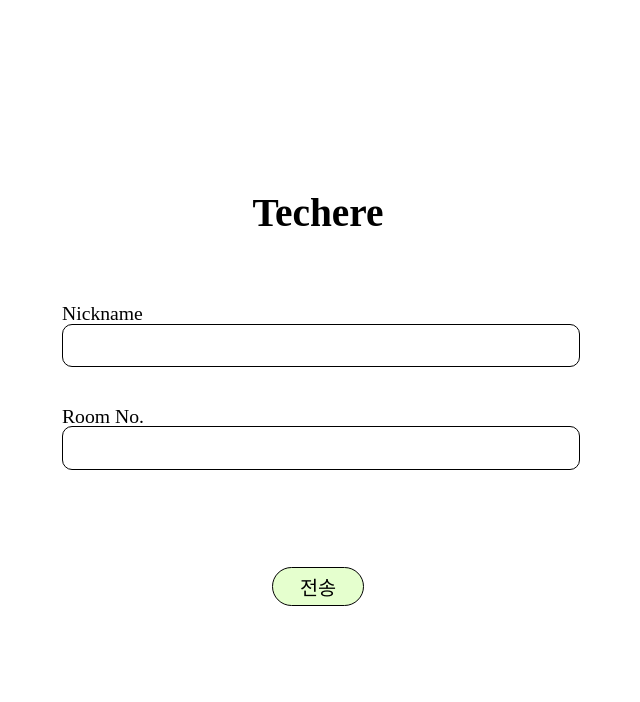
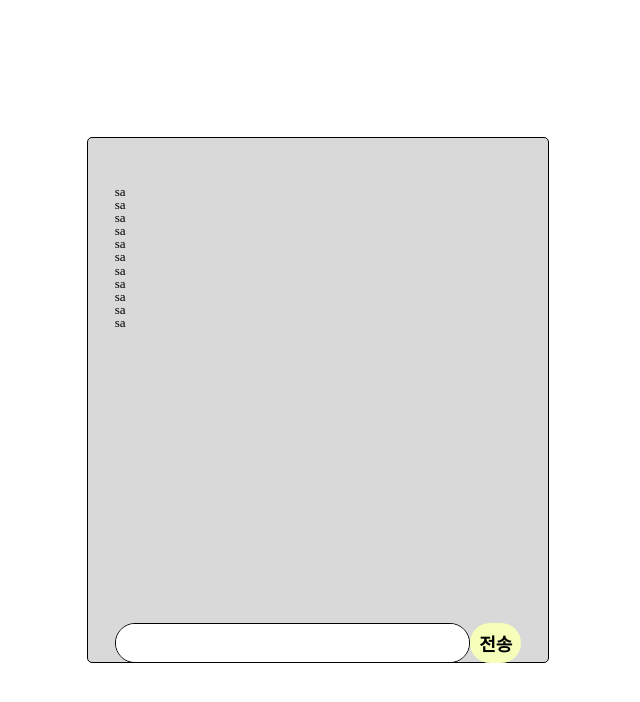
Before and after one commit to TecHERE/frontend-repo, a React (Vite) app: page /room in a window 1280 px wide. Shown: the top 702 px of the page, without its empty margins (322-962 px from the left). Built offline with nearby package versions, Linux system fonts and the light colour scheme.

Commit message:
feat : creat chatRoom ui - 1

```diff
--- a/src/App.tsx
+++ b/src/App.tsx
@@ -1,10 +1,15 @@
 import './reset.scss';
 import Enter from '@/pages/Enter';
+import ChatRoom from '@/pages/ChatRoom';
+import { BrowserRouter, Route, Routes } from 'react-router-dom';
 
 export default function App() {
   return (
-    <div>
-      <Enter />
-    </div>
+    <BrowserRouter>
+      <Routes>
+        <Route path="/" element={<Enter />} />
+        <Route path="/room" element={<ChatRoom />} />
+      </Routes>
+    </BrowserRouter>
   );
 }
--- /dev/null
+++ b/src/pages/ChatRoom/index.tsx
@@ -0,0 +1,30 @@
+import React from 'react';
+import style from './style.module.scss';
+
+const ChatRoom = () => {
+  return (
+    <div className={style.container}>
+      <div className={style.chatBox}>
+        <ul className={style.chatList}>
+          <li key="1">sa</li>
+          <li key="1">sa</li>
+          <li key="1">sa</li>
+          <li key="1">sa</li>
+          <li key="1">sa</li>
+          <li key="1">sa</li>
+          <li key="1">sa</li>
+          <li key="1">sa</li>
+          <li key="1">sa</li>
+          <li key="1">sa</li>
+          <li key="1">sa</li>
+        </ul>
+        <div className={style.messageInput}>
+          <textarea className={style.chatInput} />
+          <button className={style.chatSubmit}>전송</button>
+        </div>
+      </div>
+    </div>
+  );
+};
+
+export default ChatRoom;
--- /dev/null
+++ b/src/pages/ChatRoom/style.module.scss
@@ -0,0 +1,67 @@
+@import '../../media.scss';
+
+.container {
+  display: flex;
+  flex-direction: column;
+  justify-content: center;
+  align-items: center;
+  min-height: 100vh;
+}
+
+.chatBox {
+  display: flex;
+  flex-direction: column;
+  justify-content: space-between;
+  width: 35rem;
+  height: 40rem;
+  background-color: #d9d9d9;
+  border: 1px solid black;
+  border-radius: 5px;
+}
+
+.chatList {
+  width: fit;
+  height: 100vh;
+  padding: 3.6rem 2rem;
+  padding-bottom: 0;
+  overflow-y: scroll;
+}
+.chatInput {
+  width: 100%;
+  height: 100%;
+  padding: 15px 100px 10px 20px;
+  background-color: white;
+  border: 1px solid black;
+  border-radius: 20px;
+  resize: none;
+  white-space: pre-wrap;
+  outline: none;
+}
+
+.messageInput {
+  display: flex;
+  padding: 2rem;
+  height: 1rem;
+  flex-direction: row;
+  width: fit;
+}
+
+.chatSubmit {
+  right: calc(2rem + 10px);
+  top: 5px;
+  width: 80px;
+  height: 40px;
+  border: none;
+  border-radius: 20px;
+  background-color: #f5ffba;
+  font-size: 18px;
+  font-weight: bold;
+  outline: none;
+  cursor: pointer;
+  &:hover {
+    opacity: 0.8;
+  }
+  @include laptop {
+    right: calc(150px + 10px);
+  }
+}
--- a/src/pages/Enter/index.tsx
+++ b/src/pages/Enter/index.tsx
@@ -1,7 +1,13 @@
 import React from 'react';
+import { useNavigate } from 'react-router-dom';
 import style from './style.module.scss';
 
 const Enter = () => {
+  const navigate = useNavigate();
+
+  const onEnterToRoom = () => {
+    navigate(`/room`);
+  };
   return (
     <div className={style.container}>
       <h1 className={style.h1}>Techere</h1>
@@ -11,7 +17,9 @@ const Enter = () => {
         <label className={style.labelStyle}>Room No.</label>
         <input className={style.inputBox} />
       </div>
-      <button className={style.button}>전송</button>
+      <button className={style.button} onClick={onEnterToRoom}>
+        전송
+      </button>
     </div>
   );
 };
```
